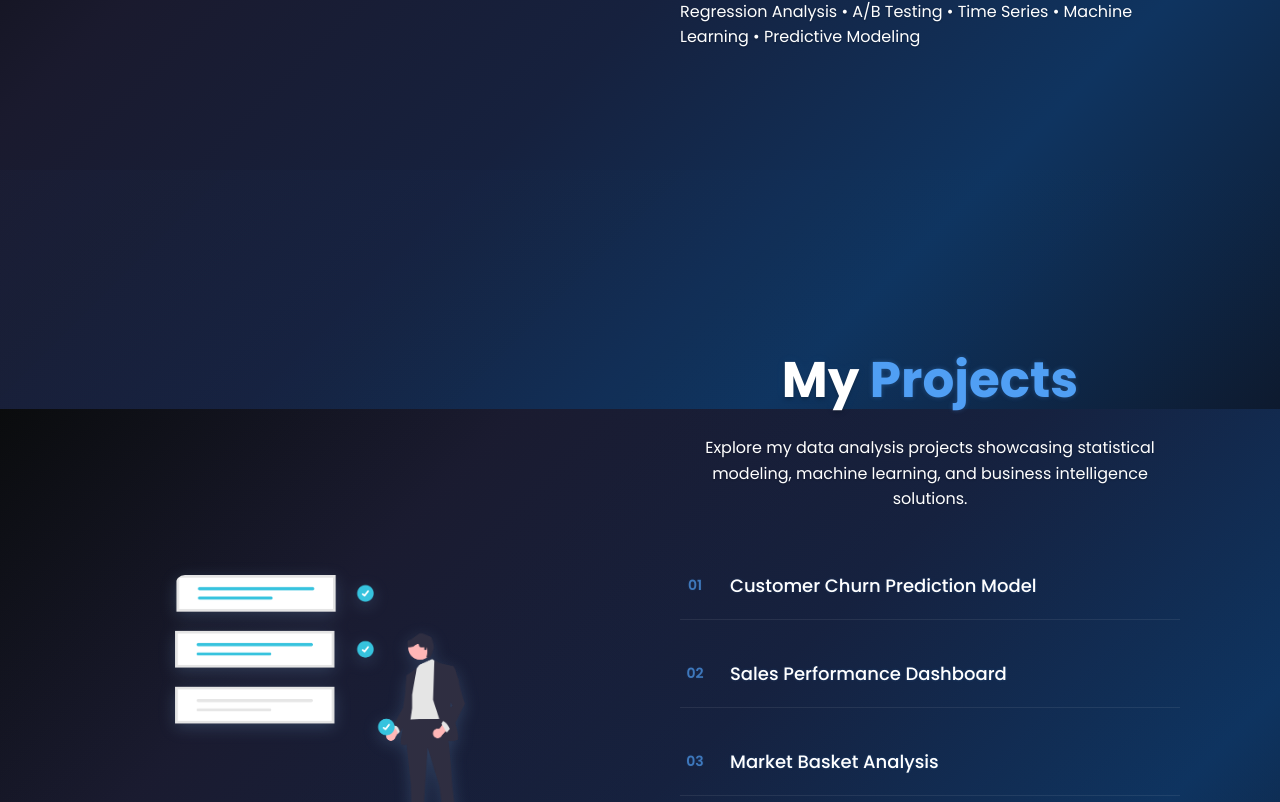
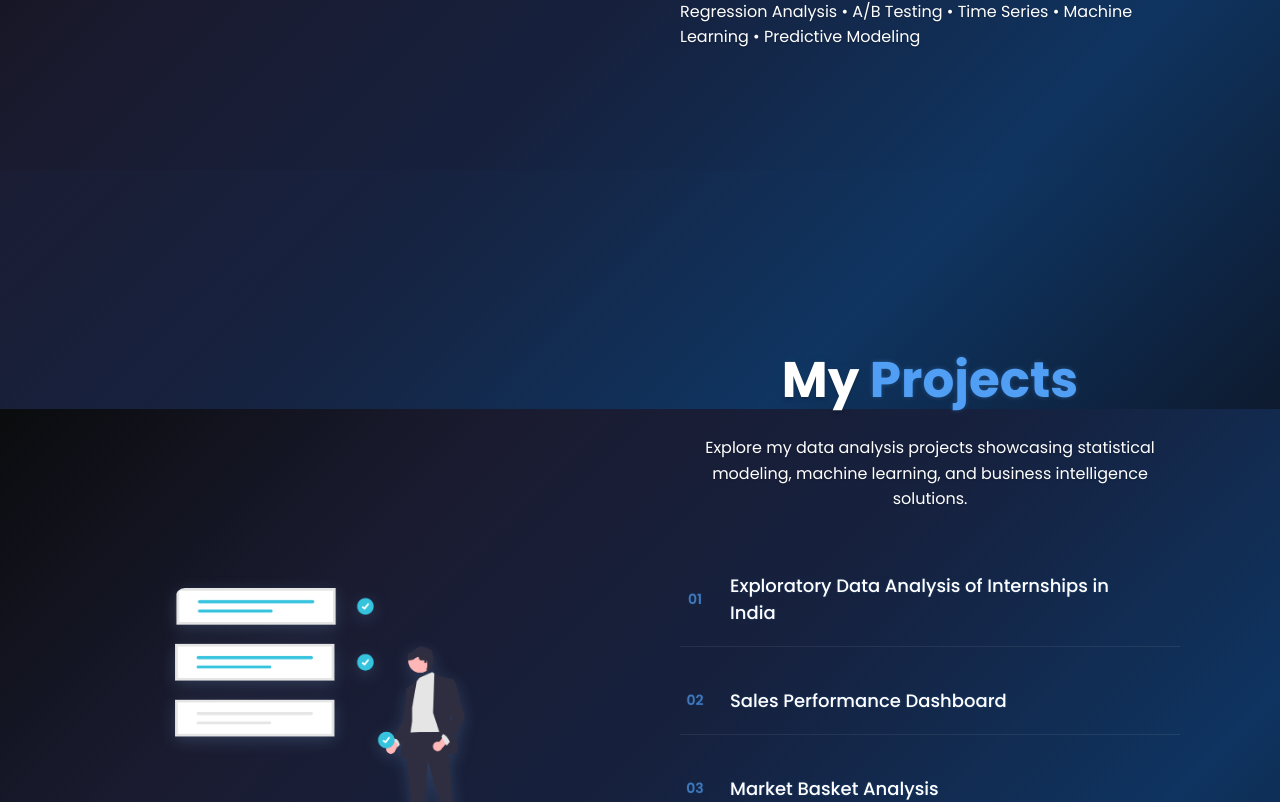
Before and after one commit to Arul-DevX/Personal_portfolio, a React (Vite) app: page / in a window 1280 px wide. Shown: the part 1991-2793 px from the top of the page. Built offline with nearby package versions, Linux system fonts and the light colour scheme; the HTML template or start-up script is replaced by a standard one.

Commit message:
Updated Projects.jsx

```diff
--- a/src/components/Projects.jsx
+++ b/src/components/Projects.jsx
@@ -5,8 +5,8 @@ import projectComplete from '/src/images/project_complete.png';
 const Projects = () => {
   const projects = [
     {
-      title: "Customer Churn Prediction Model",
-      link: "https://github.com/Arul-DevX/customer-churn-analysis",
+      title: "Exploratory Data Analysis of Internships in India",
+      link: "https://github.com/Arul-DevX/EDA_of_internships_India",
       isExternal: true
     },
     {
```
